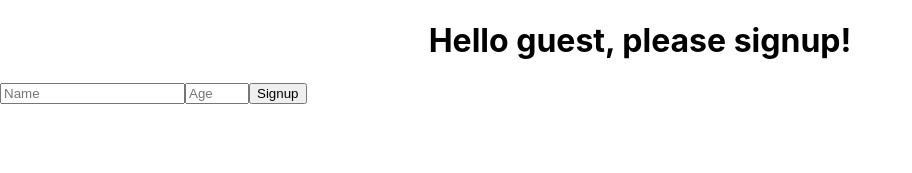
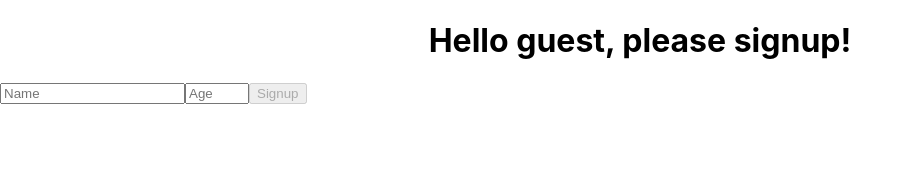
Before and after one commit to EnoshTsur/class-vs-functions, a React (Create React App) app: page / in a window 1280 px wide. Shown: the top 173 px of the page, without its empty margins (0-912 px from the left). Built offline with nearby package versions, Linux system fonts and the light colour scheme.

Commit message:
another commit

```diff
--- a/src/App.js
+++ b/src/App.js
@@ -8,6 +8,10 @@ class App extends Component {
     user: null
   }
 
+  setUser = user => {
+    this.setState({ user, })
+  }
+
   render() {
 
     const { user, } = this.state
@@ -15,7 +19,7 @@ class App extends Component {
     return (
       <div>
         <Header user={user} />
-        <Signup />
+        <Signup setUser={this.setUser}/>
       </div>
     )
 
--- a/src/components/Signup/Signup.js
+++ b/src/components/Signup/Signup.js
@@ -7,7 +7,12 @@ export default class Signup extends Component {
         age: '',
     }
 
+    isValidInputs = () =>  this.state.name !== '' && this.state.age !== ''
+
     render() {
+
+        const { setUser, } = this.props
+
         return (
             <div>
                 <input
@@ -26,7 +31,12 @@ export default class Signup extends Component {
                     onChange={e => this.setState({ age: e.target.value })}
                 />
 
-                <button>Signup</button>
+                <button
+                    disabled={!this.isValidInputs()}
+                    onClick={() => setUser({ name:  this.state.name, age: this.state.age,  })}
+                >
+                    Signup
+                </button>
             </div>
         )
     }
```
